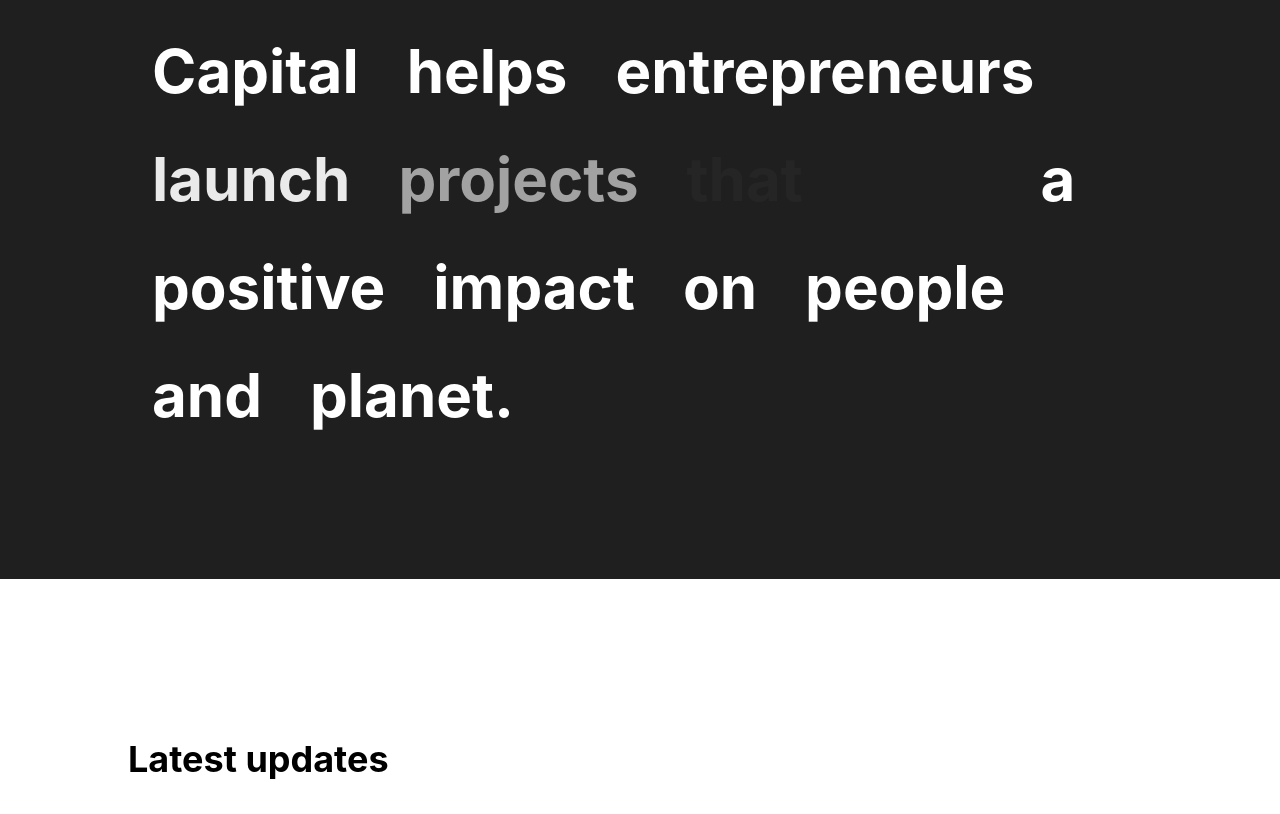
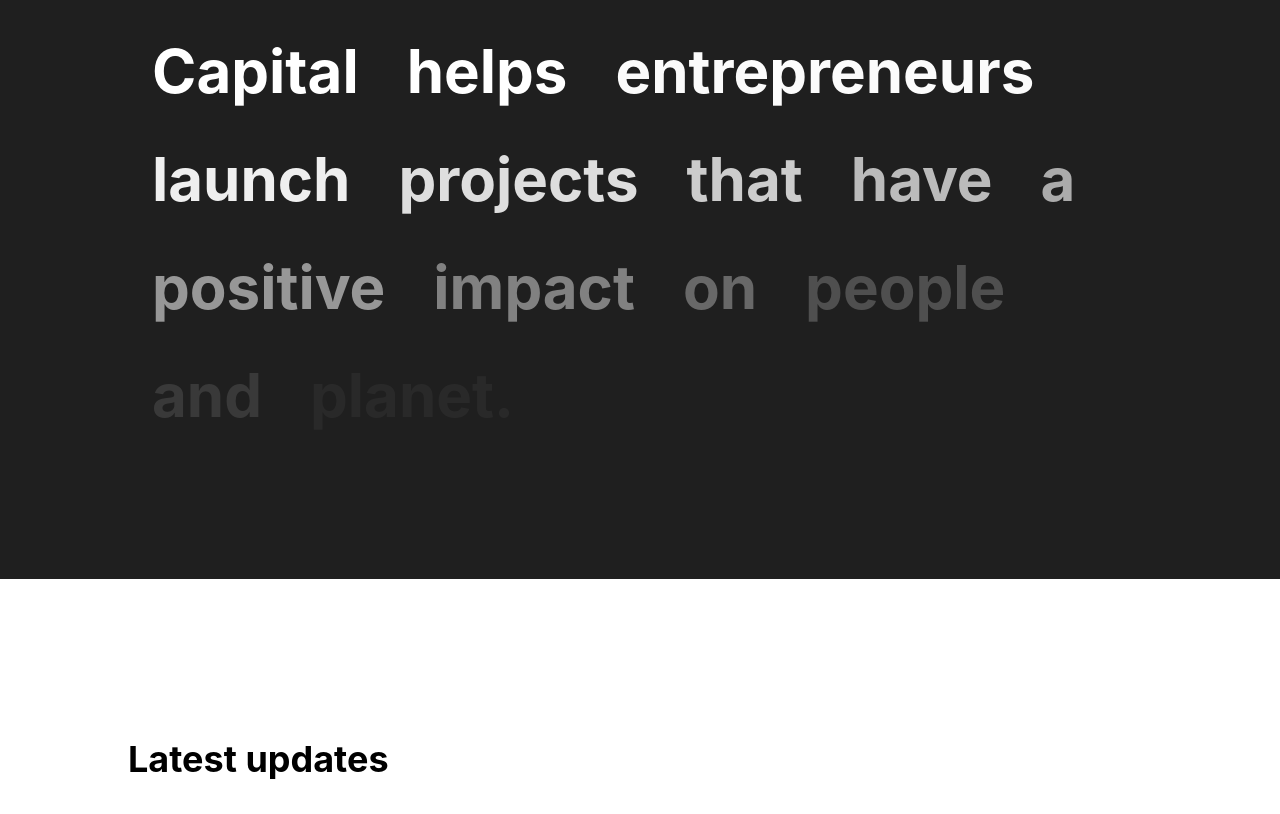
Before and after one commit to Magic-Front/company-site, a React (Create React App) app: page / in a window 1280 px wide. Shown: the part 1021-1835 px from the top of the page. Built offline with nearby package versions, Linux system fonts and the light colour scheme.

Commit message:
[Update] AboutSection animation delay

```diff
--- a/src/pages/home/AboutSection.js
+++ b/src/pages/home/AboutSection.js
@@ -1,32 +1,32 @@
-import React from "react"
+import React, {useState, useEffect} from "react"
 import SectionComponent from "components/SectionComponent"
 import NewsComponent from "components/NewsComponent"
 
 const textList = [
   {
+    url: "0001.jpg",
     author: "By Wendy Wei",
-    url: "0001.jpg",
     title: "China's successful elimination of malaria, and its global impact",
     content:
       "Senior Program Officer, Malaria",
   },
   {
+    url: "0003.jpg",
     author: "By Anita Zaidi",
-    url: "0003.jpg",
     title: "Geographically distributed manufacturing capacity is needed for improved global health security",
     content:
       "President, Gender Equality and Director, Vaccine Development and Surveillance, and Director, EDD, Bill Melinda Gates Foundation",
   },
   {
+    url: "0004.jpg",
     author: "By Cheikh Oumar Seydi",
-    url: "0004.jpg",
     title: "As COVID-19 cases surge, African institutions lead response efforts",
     content:
       "Director, Africa, Bill & Melinda Gates Foundation",
   },
   {
+    url: "0002.jpg",
     author: "By Mark Suzman",
-    url: "0002.jpg",
     title: "Work in progress: An update on our DEII journey",
     content:
       "Chif Executive Officer, Bill & MElinda Gates Foundation",
@@ -34,8 +34,11 @@ const textList = [
 ]
 const text =
   "Founded in 2021, Impactful Capital helps entrepreneurs launch projects that have a positive impact on people and planet."
-
 export default function AboutSection() {
+  const [unitStamp, setUnitStamp] = useState(150)
+  useEffect(() => {
+    setUnitStamp(Math.floor(3000 / text?.split(" ").length/50) * 50);
+  }, [])
   return (
     <>
       <SectionComponent id="about-us" _background="bg-dark min-h-screen ">
@@ -43,10 +46,10 @@ export default function AboutSection() {
           {(text.split(" ") ?? [])?.map((wordContent, wordIndex) => (
             <div
               key={wordIndex}
-              className="p-6 text-white"
+              className="p-6 text-white delay-200"
               data-aos="fade-zoom-in"
-              data-aos-duration={1000}
-              data-aos-delay={wordIndex * 300}
+              data-aos-duration={3000}
+              data-aos-delay={wordIndex * unitStamp}
             >
               {wordContent}
             </div>
```
